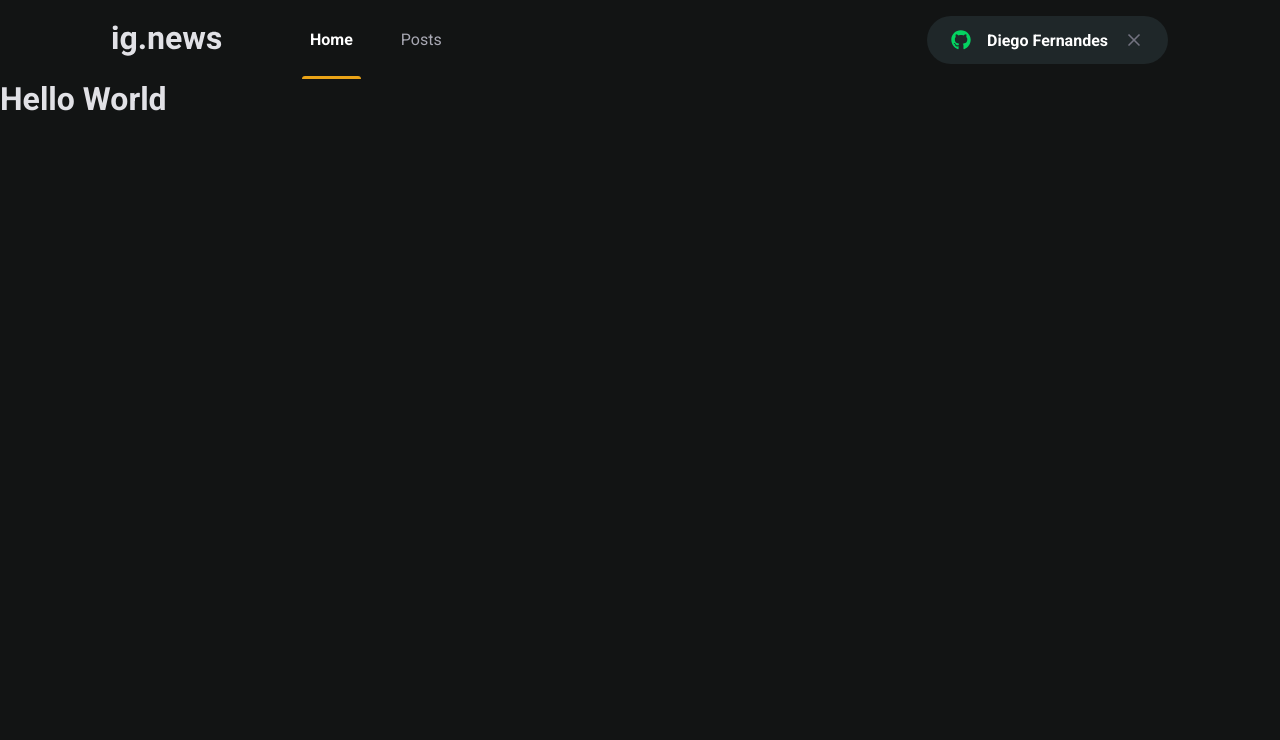
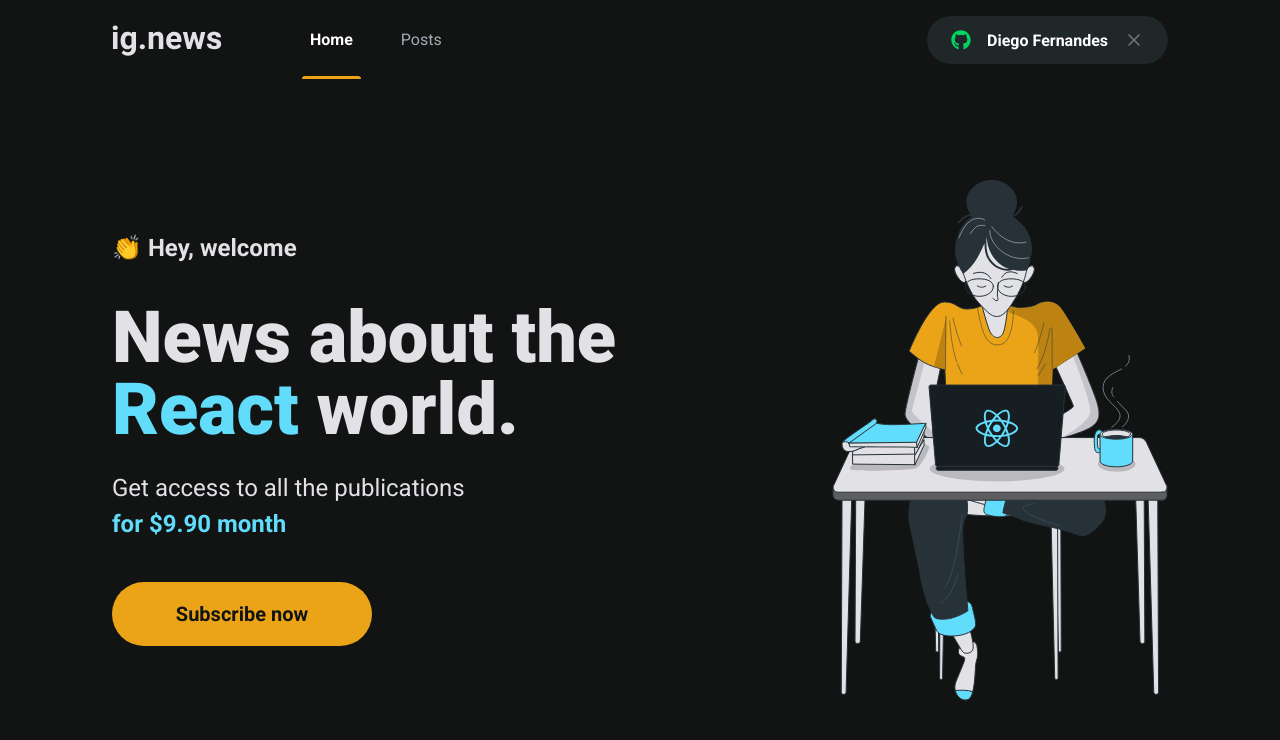
Before and after one commit to LuhBC-pixel/trilha-react, a Next.js app in the folder ignews/: page / in a window 1280 px wide. Shown: the top 740 px of the page. Built offline with nearby package versions, Linux system fonts and the light colour scheme.

Commit message:
create hero

```diff
--- /dev/null
+++ b/ignews/src/components/SubscribeButton/index.tsx
@@ -0,0 +1,9 @@
+import styles from './styles.module.scss';
+
+export function SubscribeButton() {
+  return (
+    <button type='button' className={styles.subscribeButton}>
+      Subscribe now
+    </button>
+  );
+}
--- /dev/null
+++ b/ignews/src/components/SubscribeButton/styles.module.scss
@@ -0,0 +1,20 @@
+.subscribeButton {
+  width: 260px;
+  height: 4rem;
+  border: 0;
+  border-radius: 2rem;
+  background: var(--yellow-500);
+  color: var(--gray-900);
+  font-size: 1.25rem;
+  font-weight: bold;
+
+  display: flex;
+  align-items: center;
+  justify-content: center;
+
+  transition: filter 0.2s;
+
+  &:hover {
+    filter: brightness(0.8);
+  }
+}
--- /dev/null
+++ b/ignews/src/pages/Home.module.scss
@@ -0,0 +1,45 @@
+.contentContainer {
+  max-width: 1120px;
+  margin: 0 auto;
+  padding: 0 2rem;
+  height: calc(100vh - 5rem);
+
+  display: flex;
+  align-items: center;
+  justify-content: space-between;
+}
+
+.hero {
+  max-width: 600px;
+
+  > span {
+    font-size: 1.5rem;
+    font-weight: bold;
+  }
+
+  h1 {
+    font-size: 4.5rem;
+    line-height: 4.5rem;
+    font-weight: 900;
+    margin-top: 2.5rem;
+
+    span {
+      color: var(--cyan-500);
+    }
+  }
+
+  p {
+    font-size: 1.5rem;
+    line-height: 2.25rem;
+    margin-top: 1.5rem;
+
+    span {
+      color: var(--cyan-500);
+      font-weight: bold;
+    }
+  }
+
+  button {
+    margin-top: 2.5rem;
+  }
+}
--- a/ignews/src/pages/index.tsx
+++ b/ignews/src/pages/index.tsx
@@ -1,14 +1,32 @@
 import Head from 'next/head';
+
+import { SubscribeButton } from '../components/SubscribeButton';
+
+import styles from './Home.module.scss';
 
 export default function Home() {
   return (
     <>
       <Head>
-        <title>Início | ig.news</title>
+        <title>Home | ig.news</title>
       </Head>
-      <h1>
-        Hello World
-      </h1>
+
+      <main className={styles.contentContainer}>
+        <section className={styles.hero}>
+          <span>👏 Hey, welcome</span>
+
+          <h1>
+            News about the <span>React</span> world.
+          </h1>
+          <p>
+            Get access to all the publications <br />
+            <span>for $9.90 month</span>
+          </p>
+          <SubscribeButton />
+        </section>
+
+        <img src='/images/avatar.svg' alt='Girl coding' />
+      </main>
     </>
   );
 }
--- a/ignews/src/styles/global.scss
+++ b/ignews/src/styles/global.scss
@@ -14,7 +14,7 @@
   --gray-900: #121414;
 
   --yellow-500: #eba417;
-  --cyn-500: #61dcfb;
+  --cyan-500: #61dcfb;
   --green: #04d361;
 }
 
```
